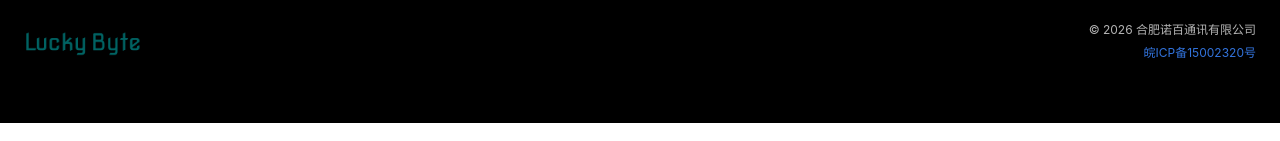
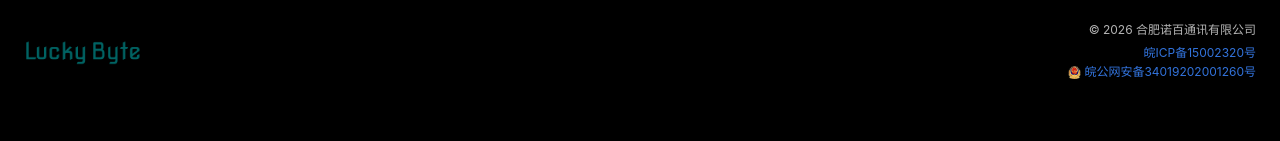
Before and after one commit to lucky-byte/lucky-byte.github.io, a website: page pug/index.pug in a window 1280 px wide. Shown: the part 2045-2186 px from the top of the page. Drawn offline with nearby package versions, Linux system fonts and the light colour scheme; files that its build step writes are made by us from their sources.

Commit message:
增加备案链接

```diff
--- a/pug/index.pug
+++ b/pug/index.pug
@@ -252,6 +252,12 @@ append body
           p.is-size-7 &copy; #{new Date().getFullYear()} 合肥诺百通讯有限公司
           a.is-size-7(
             href='http://beian.miit.gov.cn' target='_blank') 皖ICP备15002320号
+          p(style='display:flex; flex-direction:row; align-items:center;')
+            img(src='/imgs/beian.png' style='height:13px; width:13px; margin-right:3px;')
+            a.is-size-7(
+              href='http://www.beian.gov.cn/portal/registerSystemInfo?recordcode=34019202001260'
+              target='_blank')
+              span 皖公网安备34019202001260号
 
       button.button.is-dark.back-top(title="返回顶部")
         span.icon
```
Also changed, not shown: imgs/beian.png (added), index.html.
